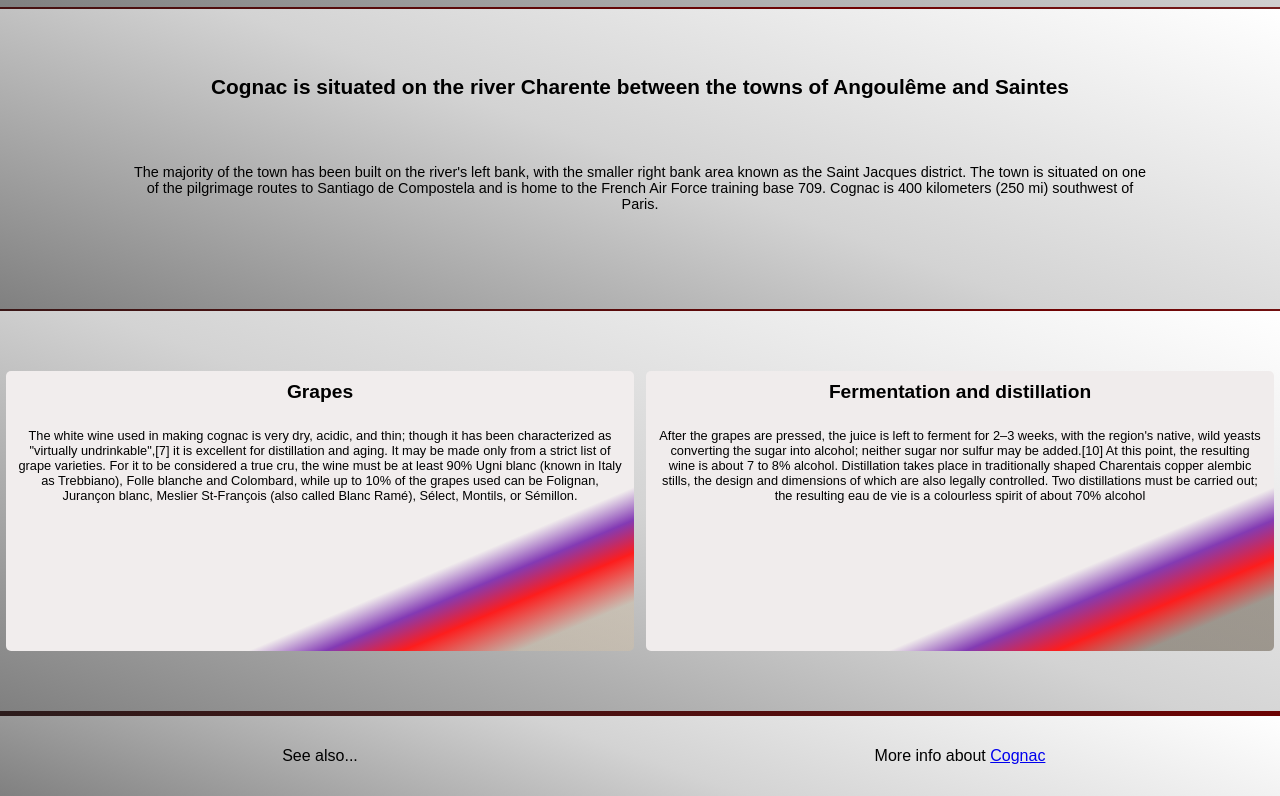
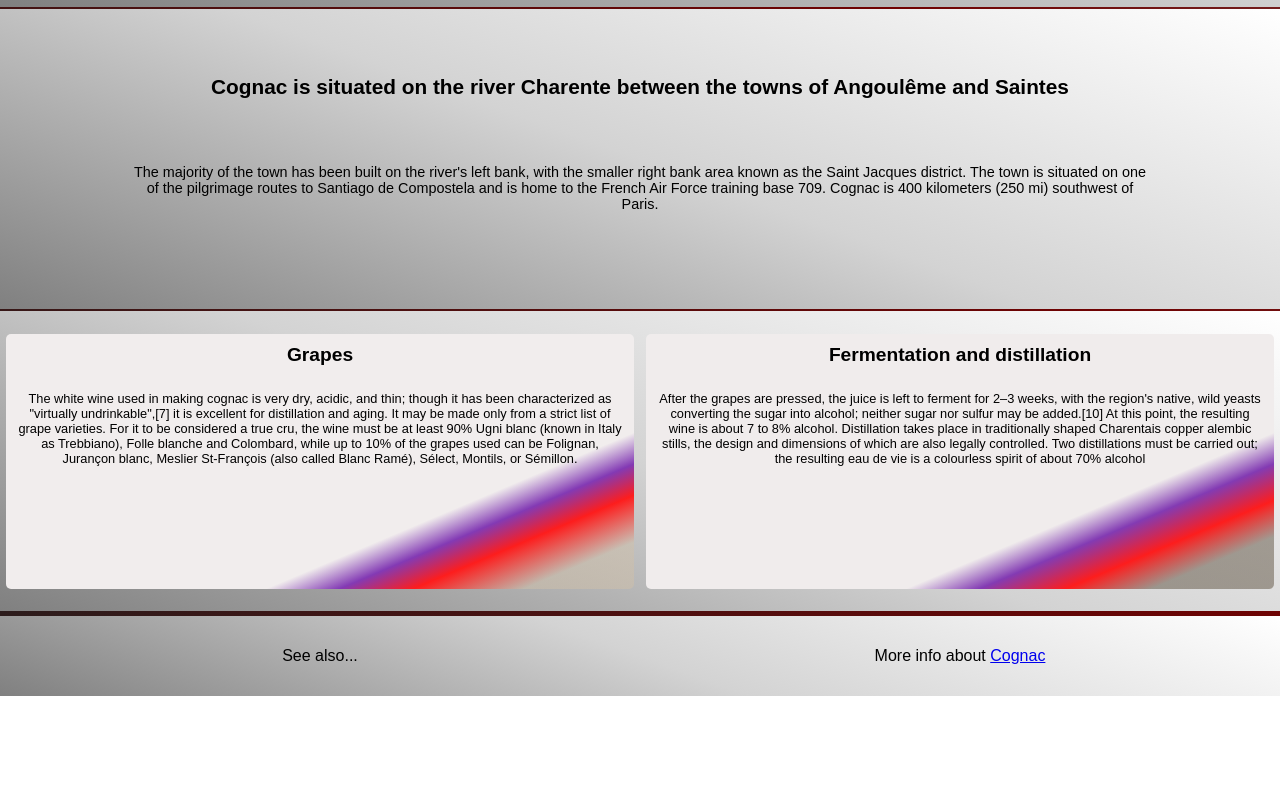
Before and after one commit to dmitriyPruss/grid1, a plain HTML site: page index.html in a window 1280 px wide. Shown: the part 1410-2206 px from the top of the page. After the commit the page ends 2106 px from the top, so only its background shows below. Drawn offline with Linux system fonts and the light colour scheme; a web font is replaced by a local one.

Commit message:
4 commit

```diff
--- a/css/parts/main.css
+++ b/css/parts/main.css
@@ -4,7 +4,7 @@ main{
     width: 100%;
     display: grid;
     grid-template-columns: 100%;
-    grid-template-rows: 330px 1fr 300px 400px;
+    grid-template-rows: 330px 1fr 300px auto;
     gap: 2px;
 }
 .block1, .block2, .block3, .block4{
@@ -135,6 +135,7 @@ main{
 
 /* class block4 */
 .block4{
+    min-height: 300px;
     display: grid;
     grid-template-columns: repeat(2, 50%);
     justify-items: center;
@@ -142,7 +143,7 @@ main{
 }
 .block4>div{
     width: 98%;
-    height: 70%;
+    height: 85%;
     font-size: 0.8rem;
     display: flex;
     flex-direction: column;
@@ -167,7 +168,7 @@ main{
     #gridBlock4{
         grid-template-columns: 100%;
         grid-template-rows: repeat(2, 1fr);
-        overflow-y: auto;
+        /* overflow-y: auto; */
     }
     #gridBlock4 > div{
         height: 95%;
```
